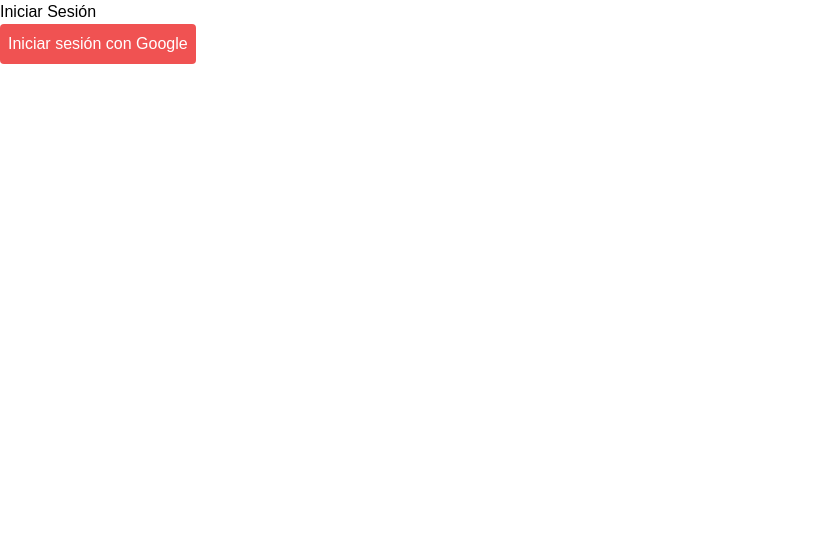
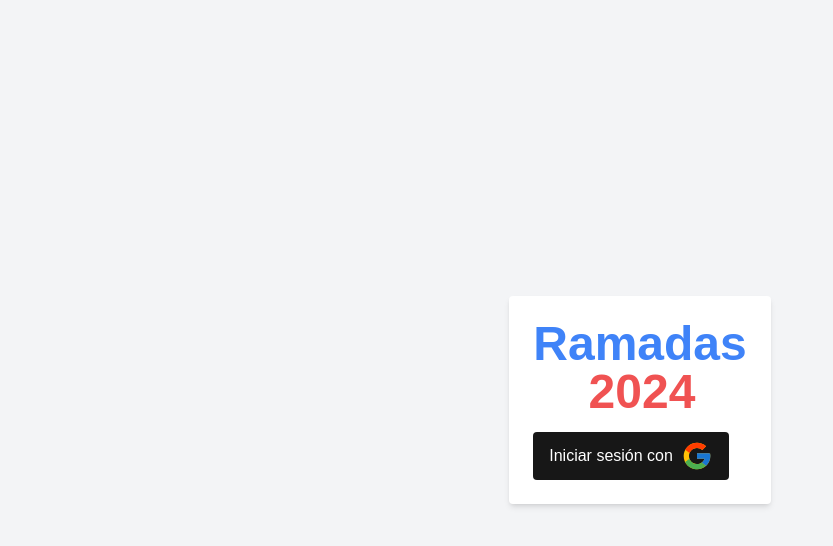
Before and after one commit to MMirkonsio/Ramadas2024, a React (Vite) app: page /login in a window 1280 px wide. Shown: the top 546 px of the page, without its empty margins (0-833 px from the left). Built offline with nearby package versions, Linux system fonts and the light colour scheme.

Commit message:
CSS login

```diff
--- a/src/components/Contador.jsx
+++ b/src/components/Contador.jsx
@@ -1,9 +1,8 @@
 import { useState, useEffect } from 'react';
 import PropTypes from 'prop-types';
 import { CiStopwatch, CiTrash } from 'react-icons/ci';
-
+import "../components/contador.css"
 const Contador = ({ titulo, minutos, segundos, onEliminar }) => {
-  const [user, setUser] = useState(null);
   const [tiempo, setTiempo] = useState({ minutos, segundos });
   const [estado, setEstado] = useState('Pendiente');
 
@@ -25,8 +24,8 @@ const Contador = ({ titulo, minutos, segundos, onEliminar }) => {
   }, [tiempo]);
 
   return (
-    <div className="border-2 p-4 my-4 flex flex-col items-center rounded-lg">
-      <div className="block min-w-[350px] mb-2 gap-8">
+    <div className={`border-2 p-4 my-4 flex flex-col items-center rounded-lg ${estado === 'Listo' ? 'blink' : ''}`}>
+      <div className="block min-w-[300px] mb-2 gap-8">
         <h2 className="text-4xl font-bold break-words">{titulo}</h2>
         <div className="flex items-center text-3xl">
           <CiStopwatch className="mr-2" />
@@ -43,14 +42,13 @@ const Contador = ({ titulo, minutos, segundos, onEliminar }) => {
           {estado}
         </p>
         <button
-          onClick={() => onEliminar(user)} // Pasar el ID del usuario al eliminar
+          onClick={onEliminar}
           className="text-red-500 hover:text-red-700"
-          style={{ fontSize: '3rem' }} // Ajusta el tamaño del botón de eliminación aquí
+          style={{ fontSize: '3rem' }}
         >
           <CiTrash />
         </button>
       </div>
-
     </div>
   );
 };
--- /dev/null
+++ b/src/components/contador.css
@@ -0,0 +1,10 @@
+/* En tu archivo CSS o dentro de una etiqueta <style> */
+@keyframes blink {
+    50% {
+      opacity: 0;
+    }
+  }
+
+  .blink {
+    animation: blink 1s infinite;
+  }
--- a/src/components/login.jsx
+++ b/src/components/login.jsx
@@ -1,18 +1,23 @@
 import { UserAuth } from "../context/AuthContext";
-import React from 'react';
+import { FcGoogle } from "react-icons/fc";
+
 
 const Login = () => {
     const { handleSignInWithGoogle } = UserAuth();
 
     return (
-        <div className="login-container">
-            <h1>Iniciar Sesión</h1>
-            <button
-                onClick={handleSignInWithGoogle}
-                className="bg-red-500 hover:bg-red-700 text-white p-2 rounded"
-            >
-                Iniciar sesión con Google
-            </button>
+        <div className="flex justify-center items-center min-h-screen bg-gray-100">
+            <div className="bg-white p-6 rounded shadow-md text-center">
+                <p className="text-blue-500 text-5xl font-bold">Ramadas</p>
+                <p className="text-red-500 text-5xl font-bold ml-1">2024</p>
+                <button
+                    onClick={handleSignInWithGoogle}
+                    className="bg-neutral-900 hover:bg-neutral-700 font-medium text-white py-2 px-4 rounded flex flex-row gap-2 items-center mt-4"
+
+                >
+                    Iniciar sesión con <FcGoogle style={{ fontSize: '2rem' }}/>
+                </button>
+            </div>
         </div>
     );
 };
--- a/src/screens/Home.jsx
+++ b/src/screens/Home.jsx
@@ -106,7 +106,7 @@ const HomeApp = () => {
       </header>
       <main className="flex flex-col items-center justify-center flex-grow p-4">
         <div>
-          <h1 className='font-bold text-5xl flex flex-col items-center'>SISTEMA <p>CONTADOR</p></h1>
+          <h1 className='font-bold text-5xl flex flex-col items-center'>SISTEMA <p>CONTADOR</p>DE NIÑOS</h1>
         </div>
         <div className="lg:w-2/6 sm:w-full my-4 flex flex-col gap-3">
           <input
@@ -134,7 +134,7 @@ const HomeApp = () => {
             className="bg-red-500 hover:bg-red-700 text-white p-2 rounded"
             disabled={confirmarEliminacion}
           >
-            Limpiar Todo
+            Borrar Todo
           </button>
         </div>
         <AnimatePresence>
```
